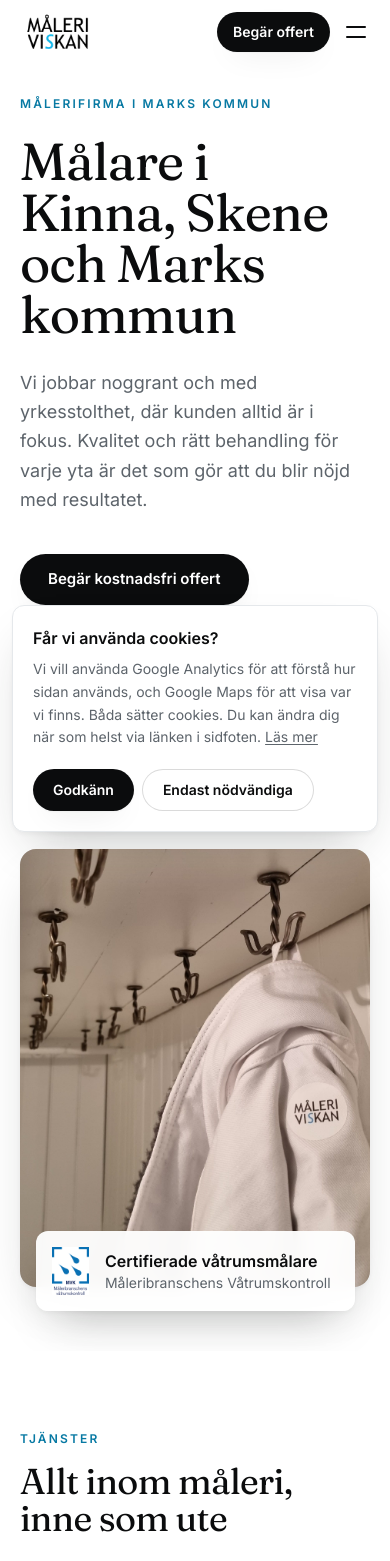
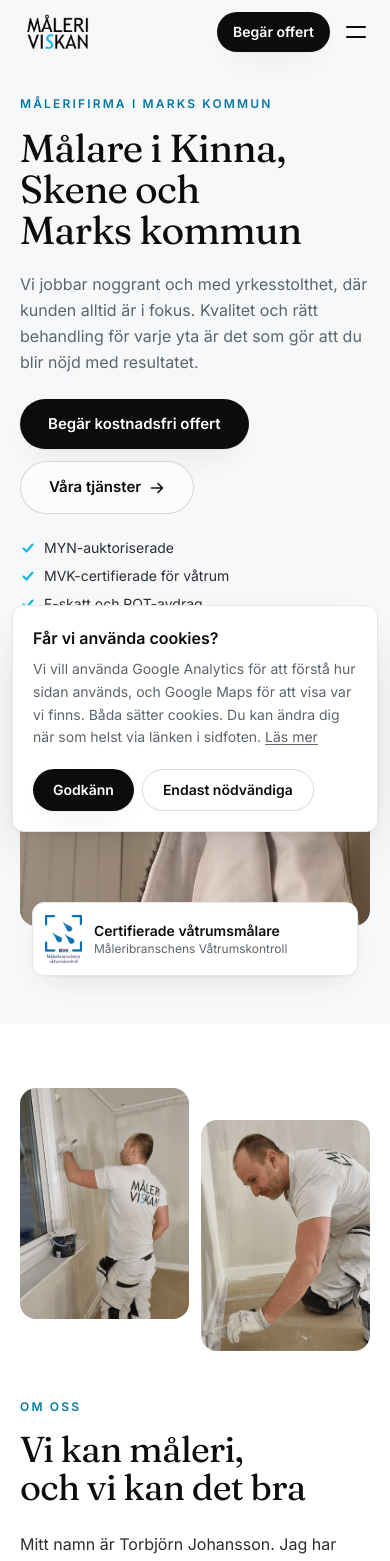
Before and after one commit to AppStractSE/maleri-viskan, a Next.js app: page / in a window 390 px wide. Shown: the top 1561 px of the page. Built offline with nearby package versions, Linux system fonts and the light colour scheme.

Commit message:
Refine personal presentation and responsive home layout

```diff
--- a/src/app/page.tsx
+++ b/src/app/page.tsx
@@ -46,24 +46,24 @@ export default function Home() {
   return (
     <>
       {/* Hero */}
-      <section className="relative overflow-hidden pt-24 sm:pt-28 lg:pt-32">
-        <div className="container-site grid items-center gap-12 pb-16 lg:grid-cols-12 lg:gap-10 lg:pb-24">
+      <section className="relative overflow-hidden bg-mist-50 pt-24 sm:pt-28 lg:pt-32">
+        <div className="container-site grid items-center gap-8 pb-12 sm:gap-12 sm:pb-16 lg:grid-cols-12 lg:gap-10 lg:pb-20">
           <div className="lg:col-span-6 xl:col-span-6">
-            <p className="eyebrow mb-6 animate-fade-up">Målerifirma i Marks kommun</p>
-            <h1 className="text-display animate-fade-up text-[3.25rem] leading-[0.98] text-balance [animation-delay:60ms] sm:text-7xl xl:text-[5.5rem]">
+            <p className="eyebrow mb-4 animate-fade-up sm:mb-6">Målerifirma i Marks kommun</p>
+            <h1 className="text-display animate-fade-up text-[clamp(2.25rem,10vw,3rem)] leading-[1.05] text-balance [animation-delay:60ms] sm:text-6xl lg:text-7xl xl:text-[4.75rem]">
               Målare i Kinna, Skene och Marks kommun
             </h1>
-            <p className="mt-7 max-w-xl animate-fade-up text-lg leading-relaxed text-muted [animation-delay:120ms] sm:text-xl">
+            <p className="mt-5 max-w-xl animate-fade-up text-base leading-relaxed text-muted [animation-delay:120ms] sm:mt-7 sm:text-lg">
               Vi jobbar noggrant och med yrkesstolthet, där kunden alltid är i fokus. Kvalitet och
               rätt behandling för varje yta är det som gör att du blir nöjd med resultatet.
             </p>
-            <div className="mt-10 flex animate-fade-up flex-wrap gap-3 [animation-delay:180ms]">
+            <div className="mt-6 flex animate-fade-up flex-wrap gap-3 [animation-delay:180ms] sm:mt-8">
               <QuoteButton size="lg">Begär kostnadsfri offert</QuoteButton>
               <ButtonLink href="/tjanster" variant="secondary" size="lg">
                 Våra tjänster <Arrow />
               </ButtonLink>
             </div>
-            <ul className="mt-12 flex animate-fade-up flex-wrap gap-x-6 gap-y-3 text-sm text-ink-soft [animation-delay:240ms]">
+            <ul className="mt-6 flex animate-fade-up flex-wrap gap-x-6 gap-y-2 text-sm text-ink-soft [animation-delay:240ms] sm:mt-9">
               {trust.map((item) => (
                 <li key={item} className="flex items-center gap-2">
                   <svg aria-hidden viewBox="0 0 16 16" className="h-4 w-4 text-brand-500" fill="none" stroke="currentColor" strokeWidth="2">
@@ -76,17 +76,17 @@ export default function Home() {
           </div>
 
           <div className="relative lg:col-span-6 lg:pl-6 xl:pl-12">
-            <div className="relative aspect-[4/5] overflow-hidden rounded-panel bg-mist-100 shadow-lift sm:aspect-[5/5] lg:aspect-[4/5]">
+            <div className="relative aspect-[5/4] overflow-hidden rounded-panel bg-mist-100 sm:aspect-square lg:aspect-[5/6]">
               <Image
                 src="/coat-hanger.jpg"
                 alt="Arbetsjacka med Måleri Viskans logga"
                 fill
                 preload
                 sizes="(min-width: 1280px) 560px, (min-width: 1024px) 45vw, 100vw"
-                className="object-cover"
+                className="object-cover object-[center_65%] lg:object-center"
               />
             </div>
-            <div className="absolute -bottom-6 left-4 flex items-center gap-4 rounded-xl bg-paper/95 p-4 pr-6 shadow-lift backdrop-blur sm:left-8 lg:-left-6">
+            <div className="relative mx-3 -mt-6 flex items-center gap-3 rounded-xl border border-line bg-paper p-3 shadow-soft sm:absolute sm:-bottom-6 sm:left-8 sm:mx-0 sm:mt-0 sm:gap-4 sm:p-4 sm:pr-6 lg:-left-6">
               <Image
                 src="/MVK.png"
                 alt=""
@@ -96,50 +96,33 @@ export default function Home() {
                 className="h-12 w-auto"
               />
               <div>
-                <p className="font-semibold">Certifierade våtrumsmålare</p>
-                <p className="text-sm text-muted">Måleribranschens Våtrumskontroll</p>
+                <p className="text-sm font-semibold sm:text-base">Certifierade våtrumsmålare</p>
+                <p className="text-xs text-muted sm:text-sm">Måleribranschens Våtrumskontroll</p>
               </div>
             </div>
           </div>
         </div>
       </section>
 
-      {/* Services */}
-      <section className="container-site py-20 lg:py-28">
-        <SectionHeading
-          eyebrow="Tjänster"
-          title="Allt inom måleri, inne som ute"
-          lead="Skräddarsydda målerilösningar för privatpersoner och företag. Oavsett om det gäller inomhus- eller utomhusmålning sätter vi alltid kunden i fokus."
-          aside={
-            <ButtonLink href="/tjanster" variant="secondary">
-              Alla tjänster <Arrow />
-            </ButtonLink>
-          }
-        />
-        <div className="mt-12">
-          <ServiceCards />
-        </div>
-      </section>
-
       {/* About */}
-      <section className="bg-mist-50 py-20 lg:py-28">
+      <section className="border-b border-line py-16 sm:py-20 lg:py-24">
         <div className="container-site grid items-center gap-12 lg:grid-cols-12 lg:gap-16">
-          <div className="grid grid-cols-5 gap-4 lg:col-span-6">
-            <div className="relative col-span-3 aspect-[3/4] overflow-hidden rounded-panel bg-mist-100">
+          <div className="grid grid-cols-2 items-start gap-3 sm:gap-5 lg:col-span-6">
+            <div className="relative aspect-[365/500] overflow-hidden rounded-panel bg-mist-100">
               <Image
                 src="/tb01.png"
                 alt="Torbjörn från Måleri Viskan målar en vägg"
                 fill
-                sizes="(min-width: 1024px) 340px, 60vw"
+                sizes="(min-width: 1280px) 280px, (min-width: 1024px) 23vw, 45vw"
                 className="object-cover"
               />
             </div>
-            <div className="relative col-span-2 mt-16 aspect-[3/4] overflow-hidden rounded-panel bg-mist-100">
+            <div className="relative mt-8 aspect-[365/500] overflow-hidden rounded-panel bg-mist-100 sm:mt-12">
               <Image
                 src="/tb02.png"
                 alt="Torbjörn maskerar golvlisten inför målning"
                 fill
-                sizes="(min-width: 1024px) 220px, 40vw"
+                sizes="(min-width: 1280px) 280px, (min-width: 1024px) 23vw, 45vw"
                 className="object-cover"
               />
             </div>
@@ -167,6 +150,23 @@ export default function Home() {
               </ButtonLink>
             </div>
           </div>
+        </div>
+      </section>
+
+      {/* Services */}
+      <section className="container-site py-20 lg:py-28">
+        <SectionHeading
+          eyebrow="Tjänster"
+          title="Allt inom måleri, inne som ute"
+          lead="Skräddarsydda målerilösningar för privatpersoner och företag. Oavsett om det gäller inomhus- eller utomhusmålning sätter vi alltid kunden i fokus."
+          aside={
+            <ButtonLink href="/tjanster" variant="secondary">
+              Alla tjänster <Arrow />
+            </ButtonLink>
+          }
+        />
+        <div className="mt-12">
+          <ServiceCards />
         </div>
       </section>
 
--- a/src/components/sections/ProjectCards.tsx
+++ b/src/components/sections/ProjectCards.tsx
@@ -32,7 +32,7 @@ const ProjectCards = ({ projects = allProjects, layout = "grid", headingLevel: H
     >
       {projects.map((project, index) => (
         <li key={project.id} className={bento ? bentoSpans[index] ?? "lg:col-span-4" : ""}>
-          <Link href={projectHref(project)} className="group/link flex h-full flex-col">
+          <Link href={projectHref(project)} className="group/link relative flex h-full flex-col">
             <div
               className={`relative overflow-hidden rounded-card bg-mist-100 ${
                 bento ? "aspect-[4/3] lg:aspect-auto lg:h-full" : "aspect-[4/3]"
@@ -44,24 +44,24 @@ const ProjectCards = ({ projects = allProjects, layout = "grid", headingLevel: H
                 fill
                 sizes={
                   bento && index === 0
-                    ? "(min-width: 1024px) 700px, (min-width: 640px) 50vw, 100vw"
+                    ? "(min-width: 1280px) 700px, (min-width: 1024px) 55vw, (min-width: 640px) calc(100vw - 64px), calc(100vw - 40px)"
+                    : bento
+                      ? `${index < 3 ? "(min-width: 1280px) 500px, (min-width: 1024px) 42vw" : "(min-width: 1280px) 400px, (min-width: 1024px) 32vw"}, (min-width: 640px) calc(50vw - 42px), calc(50vw - 26px)`
                       : "(min-width: 1024px) 420px, (min-width: 640px) 50vw, 100vw"
                 }
                 className="object-cover transition-transform duration-700 ease-[var(--ease-out-soft)] group-hover/link:scale-[1.04]"
               />
+            </div>
             {bento && (
-                <div className="absolute inset-0 flex items-end bg-gradient-to-t from-ink/70 via-ink/0 to-ink/0 p-3 sm:p-6">
-                  <div className="flex w-full items-end justify-between gap-2 text-chalk sm:gap-4">
-                    <Heading className={`text-display ${index === 0 ? "text-2xl sm:text-4xl" : "text-sm leading-tight sm:text-2xl"}`}>
+              <div className="mt-3 flex items-end justify-between gap-2 text-ink sm:absolute sm:inset-0 sm:mt-0 sm:gap-4 sm:rounded-card sm:bg-gradient-to-t sm:from-ink/70 sm:via-ink/0 sm:to-ink/0 sm:p-6 sm:text-chalk">
+                <Heading className={`leading-snug font-medium sm:font-display sm:font-normal sm:tracking-[-0.02em] ${index === 0 ? "text-lg sm:text-4xl" : "text-base sm:text-2xl"}`}>
                   {project.title}
                 </Heading>
-                    <span className="hidden h-10 w-10 shrink-0 place-items-center rounded-full bg-chalk/15 backdrop-blur sm:grid transition-colors group-hover/link:bg-chalk group-hover/link:text-ink">
+                <span className="hidden h-10 w-10 shrink-0 place-items-center rounded-full bg-chalk/15 backdrop-blur transition-colors group-hover/link:bg-chalk group-hover/link:text-ink sm:grid">
                   <Arrow />
                 </span>
               </div>
-                </div>
             )}
-            </div>
             {!bento && (
               <div className="mt-4">
                 <div className="flex items-baseline justify-between gap-4">
--- a/src/components/sections/ServiceCards.tsx
+++ b/src/components/sections/ServiceCards.tsx
@@ -8,7 +8,7 @@ const ServiceCards = ({ exclude }: { exclude?: string }) => {
   const list = services.filter((service) => service.id !== exclude);
   return (
     <ul
-      className={`grid gap-3 sm:grid-cols-2 sm:gap-5 ${list.length >= 4 ? "lg:grid-cols-4" : "lg:grid-cols-3"}`}
+      className={`grid grid-cols-1 gap-3 sm:grid-cols-2 sm:gap-5 ${list.length >= 4 ? "lg:grid-cols-4" : "lg:grid-cols-3"}`}
     >
       {list.map((service) => (
         <li key={service.id}>
@@ -17,17 +17,17 @@ const ServiceCards = ({ exclude }: { exclude?: string }) => {
             className="group/link relative flex h-full overflow-hidden rounded-card bg-paper shadow-soft ring-1 ring-line transition-shadow duration-300 hover:shadow-lift sm:flex-col"
           >
             {/* Compact row card on phones, tall image card from sm up. */}
-            <div className="relative w-28 shrink-0 self-stretch overflow-hidden bg-mist-100 sm:aspect-[4/5] sm:w-auto">
+            <div className="relative w-24 shrink-0 self-stretch overflow-hidden bg-mist-100 min-[400px]:w-28 sm:aspect-[4/5] sm:w-auto">
               <Image
                 src={service.image}
                 alt=""
                 fill
-                sizes="(min-width: 1024px) 300px, (min-width: 640px) 50vw, 112px"
+                sizes="(min-width: 1024px) 300px, (min-width: 640px) 50vw, (min-width: 400px) 112px, 96px"
                 className="object-cover transition-transform duration-700 ease-[var(--ease-out-soft)] group-hover/link:scale-[1.04]"
               />
             </div>
             <div className="flex min-w-0 flex-1 flex-col justify-center p-4 sm:justify-start sm:p-6">
-              <h3 className="text-display text-xl sm:text-2xl">{service.name}</h3>
+              <h3 className="text-display text-lg wrap-anywhere min-[375px]:text-xl sm:text-2xl">{service.name}</h3>
               <p className="mt-1 line-clamp-2 flex-1 text-sm text-muted sm:mt-2 sm:line-clamp-none sm:text-base">{service.shortDescription}</p>
               <span className="mt-2 flex items-center gap-2 text-sm font-semibold text-brand-600 sm:mt-5">
                 Läs mer <Arrow />
```
Lines whose indentation alone changed are shown as unchanged.
